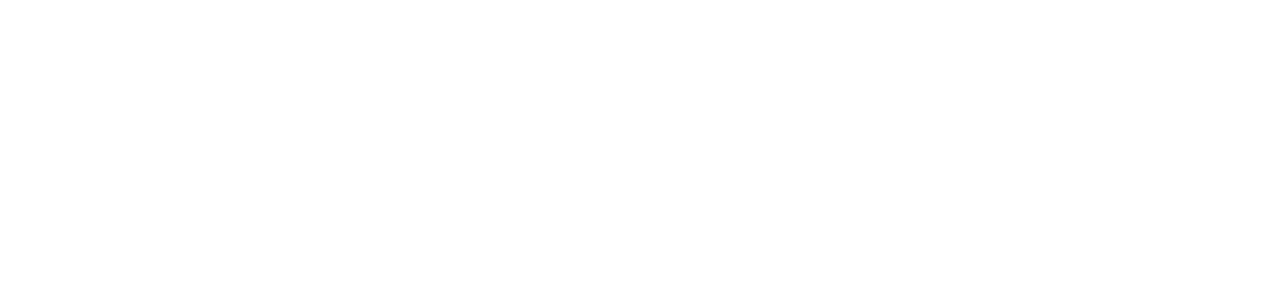
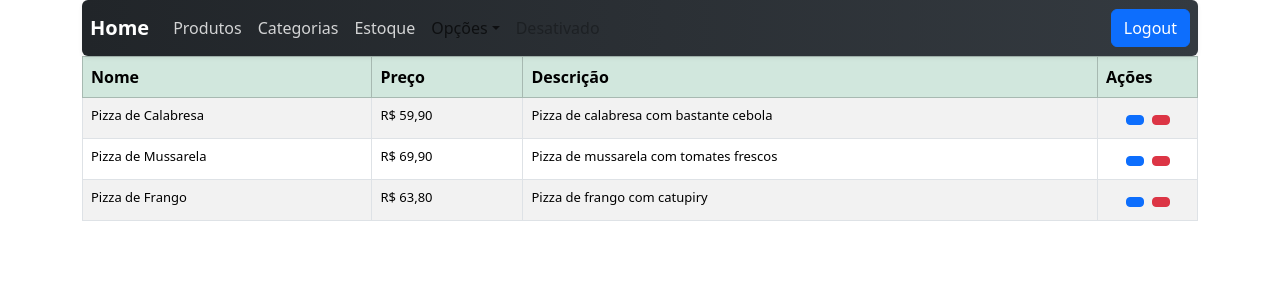
Before and after one commit to rogercaetanos/pizzaria-itbc, a React (Vite) app: page /#/produtos in a window 1280 px wide. Before the commit this address had no page. Shown: the top 300 px of the page. Built offline with nearby package versions, Linux system fonts and the light colour scheme.

Commit message:
Desafio lista de categorias e lista de produtos

```diff
--- /dev/null
+++ b/src/pages/ListarCategoria/ListarCategoria.jsx
@@ -0,0 +1,15 @@
+import MenuFuncionario from "../MenuFuncionario/MenuFuncionario"
+
+
+const ListarCategoria = () =>{
+
+
+    return (
+        <div className="container">
+            <MenuFuncionario/>
+            <p>Lista de Categorias dos Produtos</p>
+        </div>
+    )
+}
+
+export default ListarCategoria
--- a/src/pages/ListarProduto/ListarProduto.jsx
+++ b/src/pages/ListarProduto/ListarProduto.jsx
@@ -3,6 +3,27 @@
 
 const ListarProduto = () => {
 
+    const arrayProdutos = [
+    {
+        id: 1,
+        nome: "Pizza de Calabresa",
+        precoVenda: 59.90,
+        descricao: "Pizza de calabresa com bastante cebola"
+    },
+     {
+        id: 2,
+        nome: "Pizza de Mussarela",
+        precoVenda: 69.90,
+        descricao: "Pizza de mussarela com tomates frescos"
+    },
+     {
+        id: 3,
+        nome: "Pizza de Frango",
+        precoVenda: 63.80,
+        descricao: "Pizza de frango com catupiry"
+    }
+
+  ]
 
     return (
 
@@ -10,9 +31,51 @@
 
             <MenuFuncionario/>
 
-            <p>Lista de Produtos</p>
+<div className="table-responsive">
+        <table className="table table-bordered table-striped table-hover">
+          <thead className="table-success">
+            <tr>
+              <th>Nome</th>
+              <th>Preço</th>
+              <th>Descrição</th>
+              <th>Ações</th> {/* Nova coluna de Ações */}
+            </tr>
+          </thead>
+          <tbody>
+            { arrayProdutos.map((produto) => (
+                <tr key={produto.id}>
+                <td style={{ fontSize: "13px" }}>{produto.nome}</td>
+                <td style={{ fontSize: "13px" }}>
 
+                    {
+                        new Intl.NumberFormat("pt-Br", {
+                            style: "currency",
+                            currency: "BRL"
+                        }).format(produto.precoVenda)
+                    }
+                    </td>
+                <td style={{ fontSize: "13px" }}> {produto.descricao}</td>
+                <td className="text-center fs-6" style={{ width: "100px" }}>
+                  {/* Botão de Editar */}
+                  <button
+                    className="btn btn-sm btn-primary me-2">
+                    <i className="fas fa-pencil-alt"></i>{" "}
+                    {/* Ícone de editar */}
+                  </button>
 
+                  {/* Botão de Excluir */}
+                  <button
+                    className="btn btn-sm btn-danger">
+                    <i className="fas fa-trash-alt"></i>{" "}
+                    {/* Ícone de excluir */}
+                  </button>
+                </td>
+              </tr>
+            ))}
+
+          </tbody>
+        </table>
+      </div>
         </div>
     )
 }
--- a/src/routes/AppRoutes.jsx
+++ b/src/routes/AppRoutes.jsx
@@ -9,6 +9,7 @@
 from "react-router-dom"
 import HomeFuncionario from "../pages/HomeFuncionario/HomeFuncionario"
 import ListarProduto from "../pages/ListarProduto/ListarProduto"
+import ListarCategoria from "../pages/ListarCategoria/ListarCategoria"
 
 //  BrowserRouter : utilize para navegação local ou no link "href"
 //  HashRouter: utilize para navegação local ou online utilizando "Link"
@@ -27,13 +28,18 @@
              />
 
              <Route
-              path="/pizzaria/funcionario/home"
+              path="/home"
               element={<HomeFuncionario/>}
              />
 
              <Route
-              path="/pizzaria/funcionario/produtos"
+              path="/produtos"
               element={<ListarProduto/>}
+             />
+
+             <Route
+              path="/categorias"
+              element={<ListarCategoria/>}
              />
 
           </Routes>
```
Also changed, not shown: src/pages/ListarCategoria/ListarCategoria.module.css (added).
